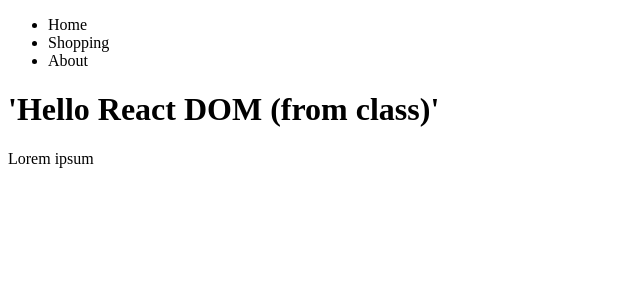
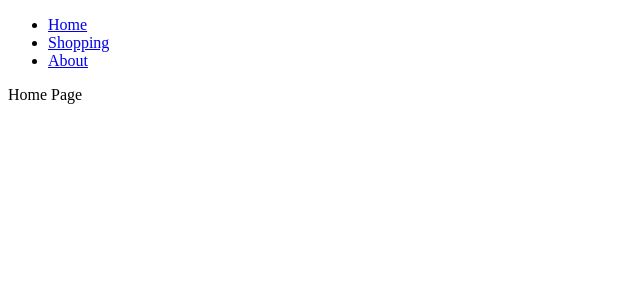
Before and after one commit to YuriiTrofimenko/demo-js-react-dom-simple-2020, a React (Create React App) app: page / in a window 1280 px wide. Shown: the top 300 px of the page, without its empty margins (0-640 px from the left). Built offline with nearby package versions, Linux system fonts and the light colour scheme.

Commit message:
typescript, react-router-dom

```diff
--- a/src/App.js
+++ /dev/null
@@ -1,21 +0,0 @@
-import {Component} from 'react'
-import {Navbar as Nav} from './components/Navbar'
-
-class App extends Component {
-  render(){
-    const menuItemModels = [
-      {name: 'Home'},
-      {name: 'Shopping'},
-      {name: 'About'}
-    ]
-    return (
-      <>
-        <Nav itemModels={menuItemModels}/>
-        <h1>'Hello React DOM (from class)'</h1>
-        <p>Lorem ipsum</p>
-      </>
-    )
-  }
-}
-
-export default App
--- /dev/null
+++ b/src/App.tsx
@@ -0,0 +1,38 @@
+import {Component} from 'react'
+import {Navbar as Nav} from './components/common/Navbar'
+import { BrowserRouter as Router, Route, Switch } from 'react-router-dom'
+import RouteModel from './models/RouteModel'
+import Home from './components/pages/Home'
+import About from './components/pages/About'
+import Shopping from './components/pages/Shopping'
+
+class App extends Component {
+  render(){
+    const menuItemModels: Array<RouteModel> = [
+      new RouteModel('/', 'Home', Home),
+      new RouteModel('/shopping', 'Shopping', Shopping),
+      new RouteModel('/about', 'About', About)
+    ]
+    return (
+      <>
+        <Router>
+          <Nav itemModels={menuItemModels}/>
+          <Switch>
+              {
+                  menuItemModels.map(
+                      (routeModel, idx) =>
+                          <Route
+                              key={idx}
+                              exact
+                              path={routeModel.uri}
+                              component={routeModel.component}/>
+                      )
+              }
+          </Switch>
+        </Router>
+      </>
+    )
+  }
+}
+
+export default App
--- a/src/components/Navbar.js
+++ b/src/components/common/Navbar.js
@@ -1,4 +1,5 @@
 import {Component} from 'react'
+import { NavLink } from 'react-router-dom'
 
 class Navbar extends Component {
   render () {
@@ -7,7 +8,13 @@ class Navbar extends Component {
       <ul>
         {
           menuItemModels.map(
-            itemModel => <li>{itemModel.name}</li>
+            (itemModel, idx) => <li key={idx}>
+              <NavLink
+                  to={itemModel.uri}
+                  exact>
+                  {itemModel.name}
+              </NavLink>
+            </li>
           )
         }
       </ul>
--- /dev/null
+++ b/src/components/pages/About.tsx
@@ -0,0 +1,4 @@
+const About = () => {
+  return <>About Page</>
+}
+export default About
--- /dev/null
+++ b/src/components/pages/Home.tsx
@@ -0,0 +1,4 @@
+const Home = () => {
+  return <>Home Page</>
+}
+export default Home
--- /dev/null
+++ b/src/components/pages/Shopping.tsx
@@ -0,0 +1,4 @@
+const Shopping = () => {
+  return <>Shopping Page</>
+}
+export default Shopping
--- /dev/null
+++ b/src/models/RouteModel.ts
@@ -0,0 +1,12 @@
+import { FC } from "react"
+
+export default class RouteModel {
+  public uri: string
+  public name: string
+  public component: FC
+  constructor (uri: string, name: string, component: FC) {
+    this.name = name
+    this.uri = uri
+    this.component = component
+  }
+}
--- /dev/null
+++ b/src/react-app-env.d.ts
@@ -0,0 +1 @@
+/// <reference types="react-scripts" />
```
Also changed, not shown: package.json (+8 -0 lines), tsconfig.json (added, +26 -0 lines), 2 other files (tests, documents, lock files or other folders).
